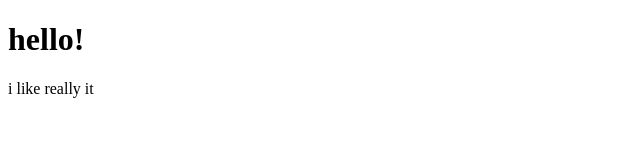
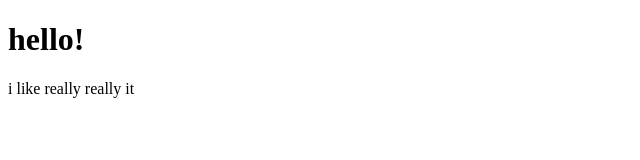
Before and after one commit to hkkang04/gittestpublic, a plain HTML site: page index.html in a window 1280 px wide. Shown: the full height of the page, 0-640 px from the left. Drawn offline with Linux system fonts and the light colour scheme.

Commit message:
Update index.html

```diff
--- a/index.html
+++ b/index.html
@@ -2,6 +2,6 @@
 <html lang="en">
 <body>
 	<h1> hello! </h1>
-	<p> i like really it </p>
+	<p> i like really really it </p>
 </body>
 </html>
```
